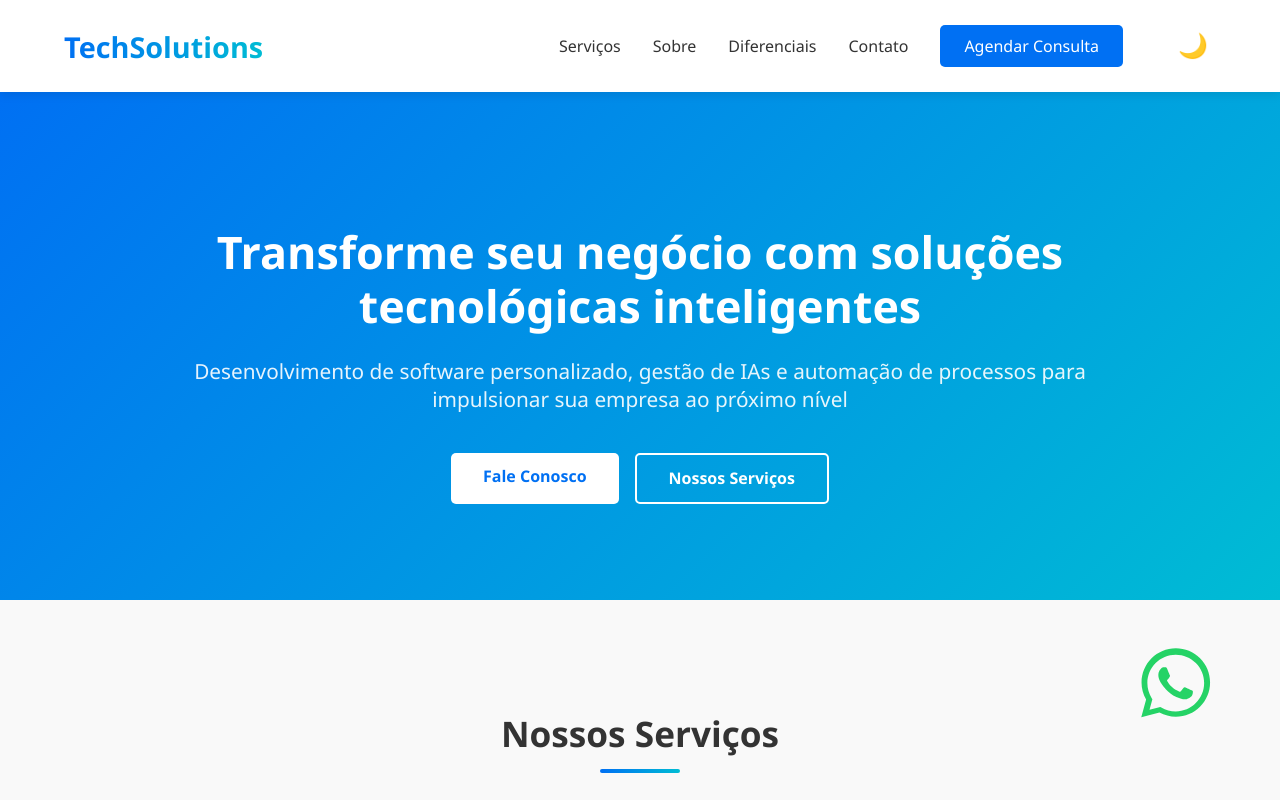
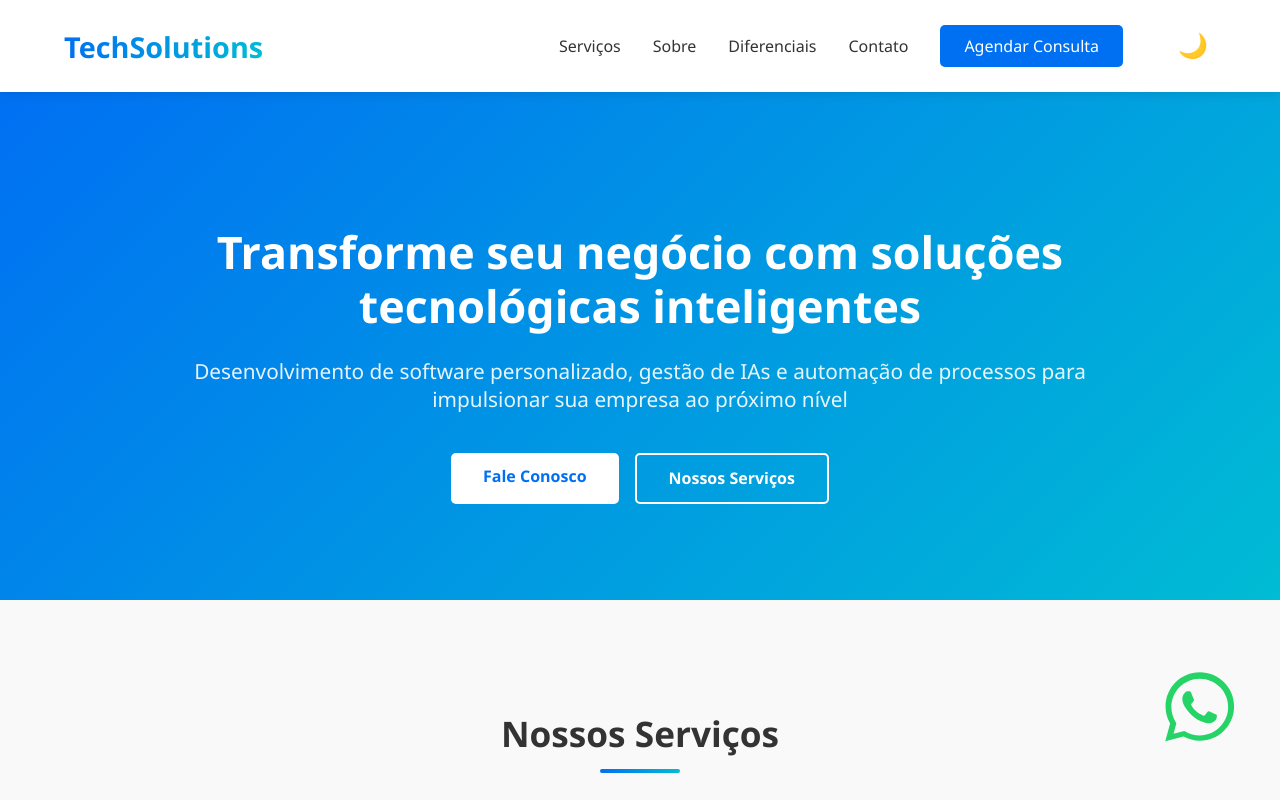
Before and after one commit to rodrigorobl/LandPageConsultoriaDEV, a Next.js app: page / in a window 1280 px wide. Shown: the top 800 px of the page. Built offline with nearby package versions, Linux system fonts and the light colour scheme.

Commit message:
repocisionamento_wattsapp

```diff
--- a/styles/Home.module.css
+++ b/styles/Home.module.css
@@ -299,8 +299,8 @@
 
 .whatsappButton {
   position: fixed;
-  bottom: 2.5rem;
-  right: 2.5rem;
+  bottom: 1rem;
+  right: 1rem;
   display: flex;
   align-items: center;
   justify-content: center;
@@ -388,6 +388,7 @@
     text-align: center;
   }
 }
+
 .themeToggle {
   background: transparent;
   border: none;
```
